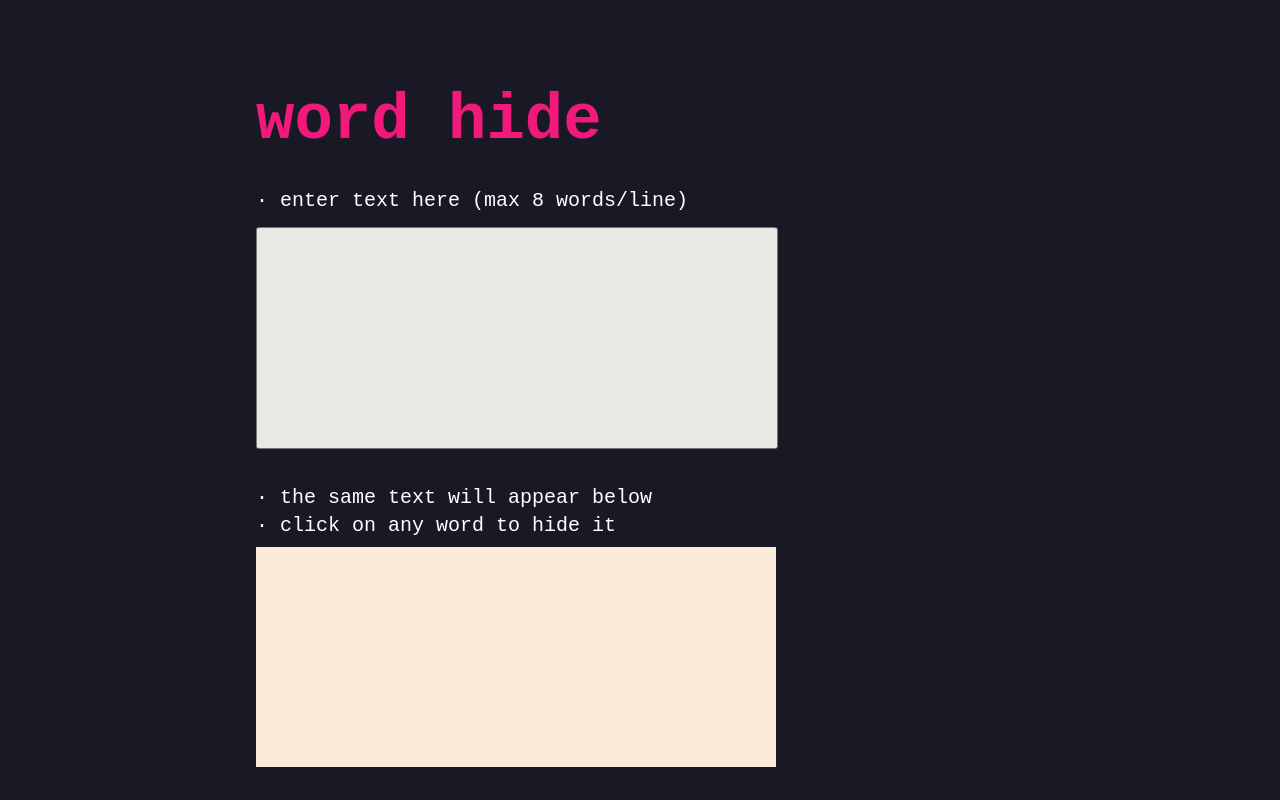
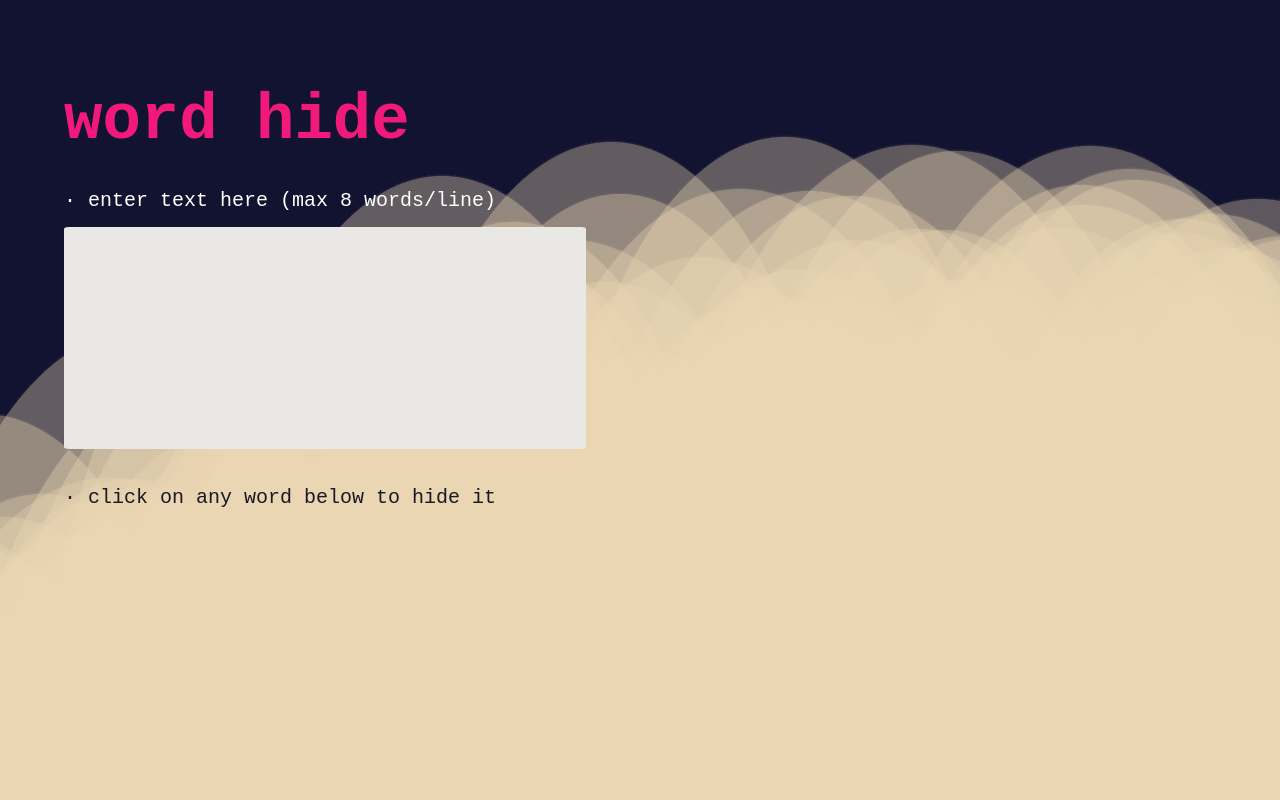
Before and after one commit to LuisaTu2/word-hide-translate, a Flask app: page / in a window 1280 px wide. Run offline with Flask 3, Linux system fonts and the light colour scheme.

Commit message:
[isa] background image and some styling

```diff
--- a/static/style.css
+++ b/static/style.css
@@ -1,11 +1,16 @@
 #app{
-    background-color: #191825;
+    /* background-color: #191825; */
+    background-color: #EAD6B2;
     margin-top: 5%;
-    margin-left: 20%;
+    margin-left: 5%;
     color: white;
     font-family: 'Courier New', Courier, monospace;
     min-width: 100px;
     /* max-width: 800px; */  /* to allow for text to expand when hidden!*/
+    background-image: url("background.png");
+    background-position-x: -300px;
+    background-position-y: 25%;
+    background-repeat: no-repeat;
 }
 
 #title{
@@ -28,20 +33,20 @@
     font-size: 25px;
     padding: 10px;
     border-radius: 1%;
+    border-color: rgb(233, 232, 228);
     resize: none;
     background-color: rgb(233, 232, 228);
 }
 
 #textArea {
     /* min-width: 500px; */
-    max-width: 500px;
+    max-width: 1500px;
     min-height: 200px;
     display: flex;
     flex-direction: row;
-    font-size: 18px;
-
+    font-size: 25px;
     margin-top: 10px;
-    background-color: antiquewhite;
+    /* background-color: antiquewhite; */
     color: black;
     padding: 10px;
 }
@@ -54,3 +59,7 @@
 .word {
     color: blueviolet;
 }
+
+.darkText{
+    color: #191825;
+}
--- a/templates/index.html
+++ b/templates/index.html
@@ -1,5 +1,5 @@
 <!doctype html>
-<title>learning</title>
+<title>word hide</title>
 <link rel=stylesheet type=text/css href="{{ url_for('static', filename='style.css') }}">
 <script src="{{ url_for('static', filename='main_script.js') }}"></script>
 
@@ -7,8 +7,7 @@
     <h4 id="title"> word hide </h4>
     <div id="instructions"> &centerdot; enter text here (max 8 words/line)</div>
     <textarea id="inputText"></textarea>
-    <div id="instructions"> &centerdot; the same text will appear below </div>
-    <div id="instructions"> &centerdot; click on any word to hide it</div>
+    <div id="instructions" class="darkText"> &centerdot; click on any word below to hide it</div>
     <div id="textArea"></div>
     <!-- ♡ -->
 </body>
```
Also changed, not shown: static/background.png (added).
